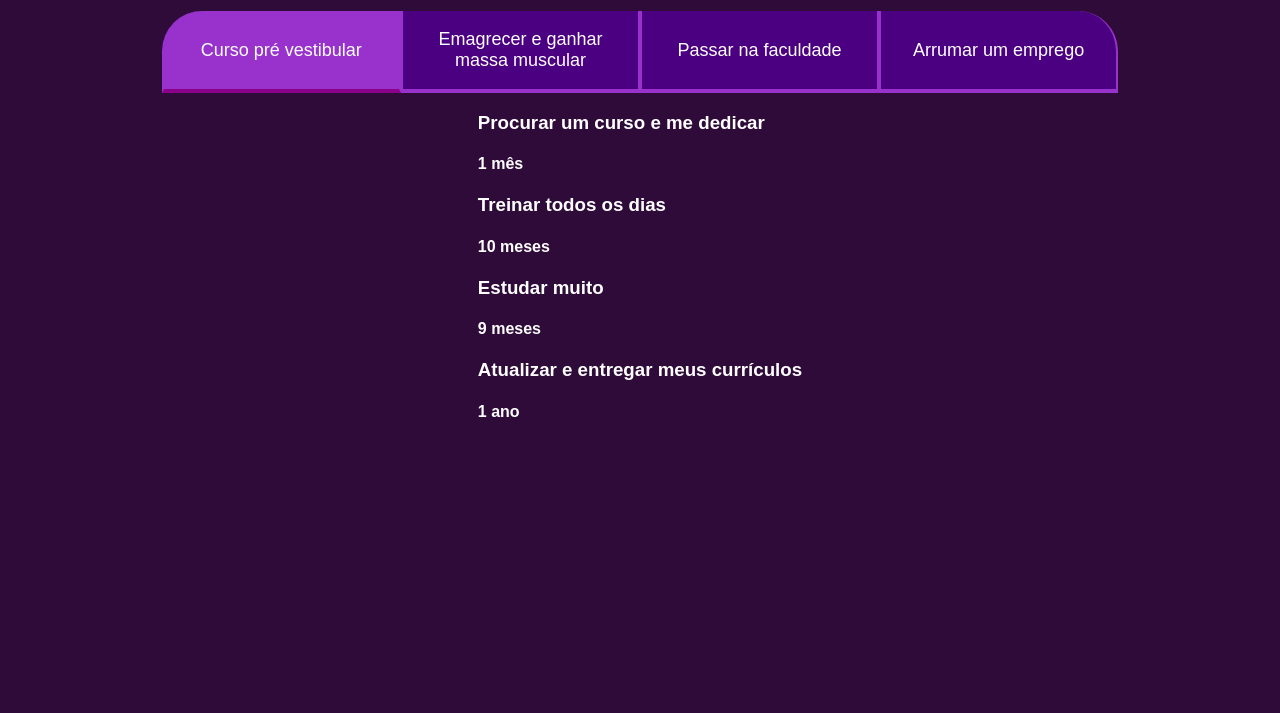
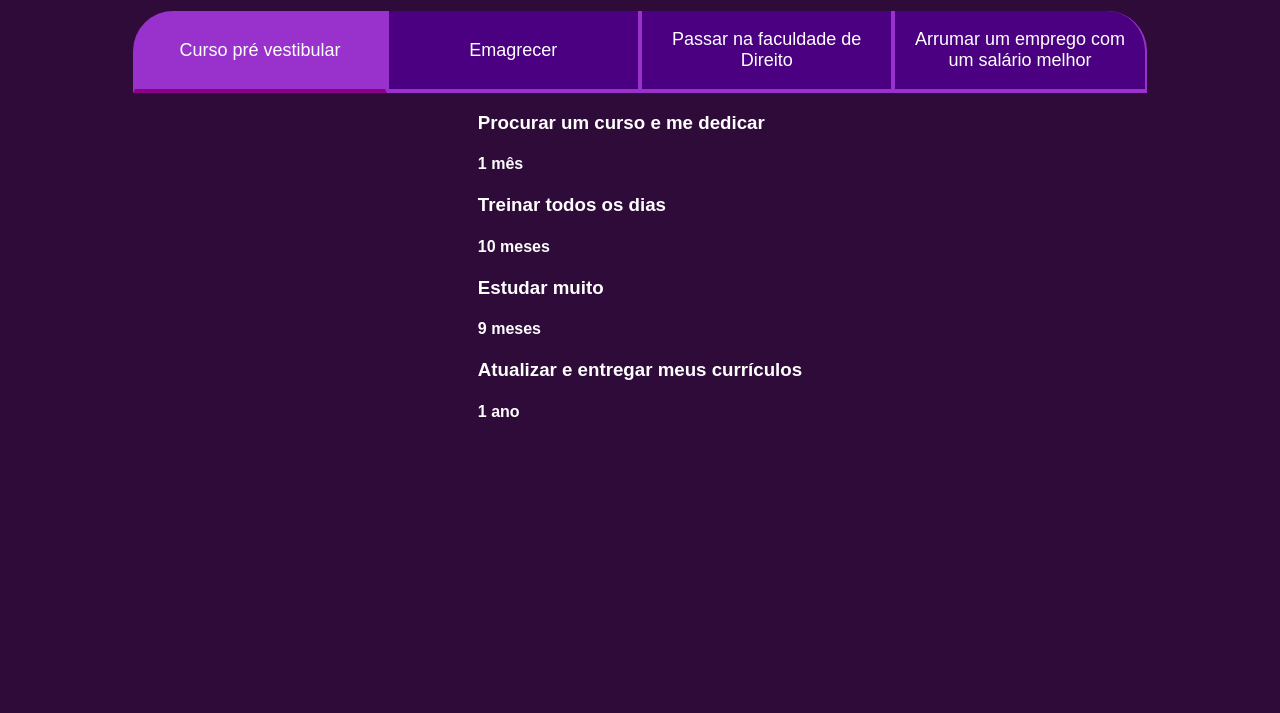
Before and after one commit to anacaroline2023/javascript-projeto-de-vida, a plain HTML site: page index.html in a window 1280 px wide. Shown: the part 87-800 px from the top of the page. Drawn offline with Linux system fonts and the light colour scheme.

Commit message:
Update index.html

```diff
--- a/index.html
+++ b/index.html
@@ -13,9 +13,9 @@
         <h2 class="titulo-principal">Meus Objetivos do ano<span>_</span></h2>
         <div class="botoes">
             <button class="botao ativo">Curso pré vestibular</button>
-            <button class="botao">Emagrecer e ganhar massa muscular</button>
-            <button class="botao">Passar na faculdade</button>
-            <button class="botao">Arrumar um emprego</button>
+            <button class="botao">Emagrecer</button>
+            <button class="botao">Passar na faculdade de Direito</button>
+            <button class="botao">Arrumar um emprego com um salário melhor</button>
         </div>
         <div class="abas-textos">
             <div class="aba-conteudo"></div>
```
